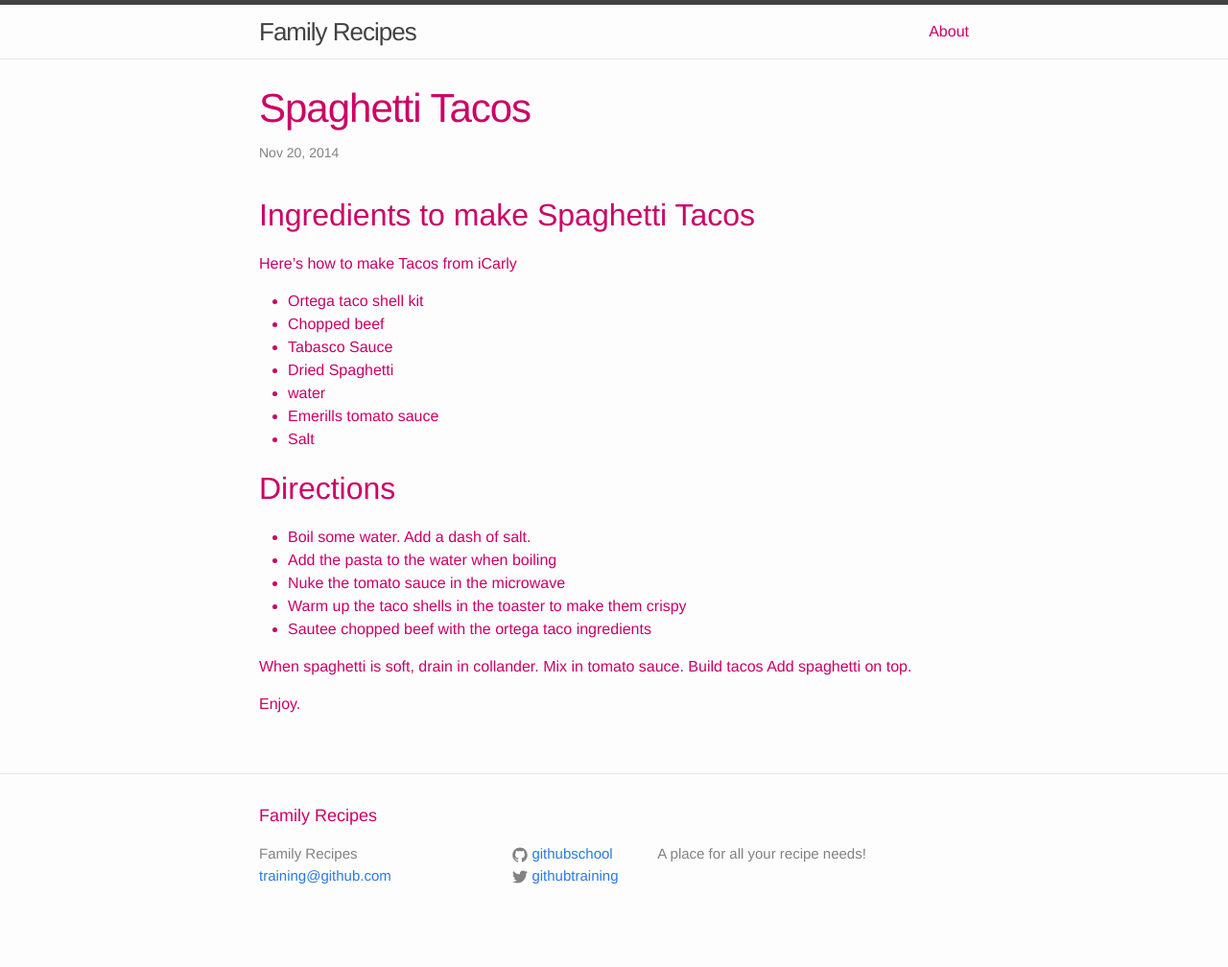
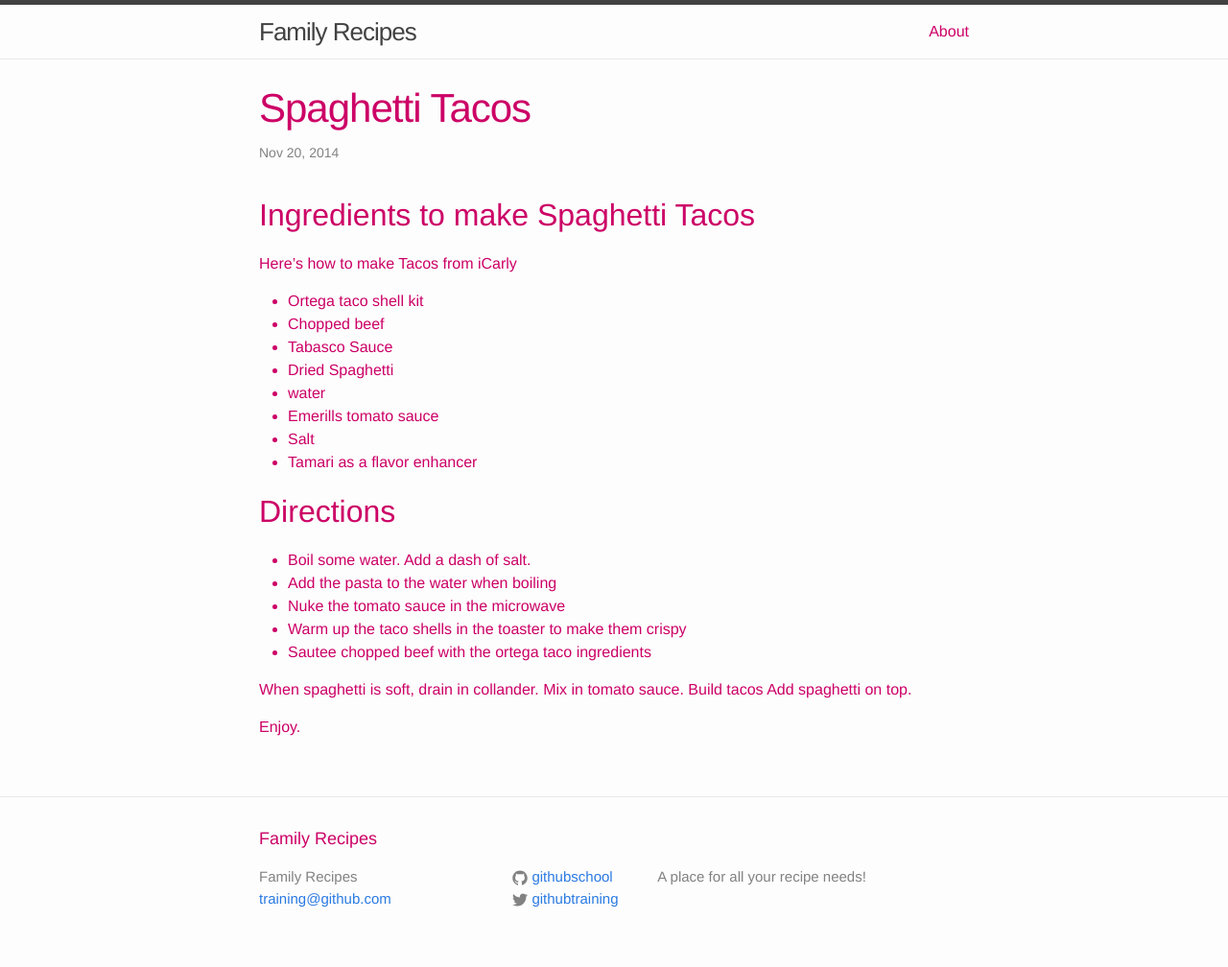
Before and after one commit to githubteacher/feb-recipes, a Jekyll site: the page built from _posts/2014-11-20-spaghetti-tacos.md, in a window 1280 px wide. Shown: the whole page at 96% size. Built offline with Jekyll 4.4.1, drawn with Linux system fonts in a browser that asks for light colours; before the commit the page ends 984 px from its top, so only the background shows below that.

Commit message:
Class exercise, add Tamari.

```diff
--- a/_posts/2014-11-20-spaghetti-tacos.md
+++ b/_posts/2014-11-20-spaghetti-tacos.md
@@ -16,6 +16,7 @@ Here’s how to make Tacos from iCarly
 - water
 - Emerills tomato sauce
 - Salt
+- Tamari as a flavor enhancer
 
 ## Directions
 
```
